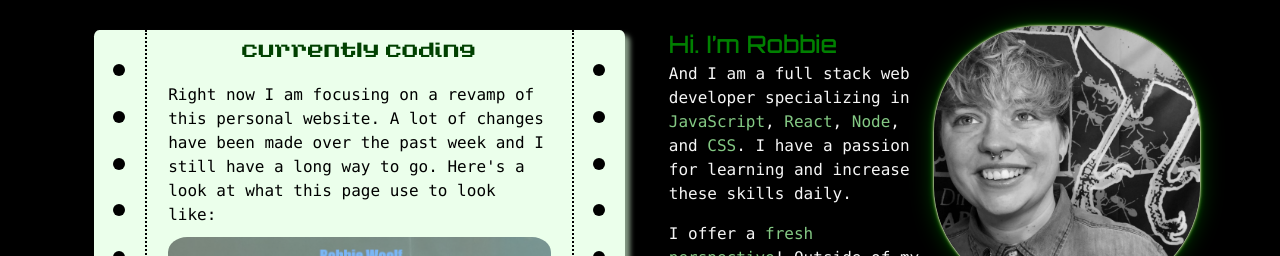
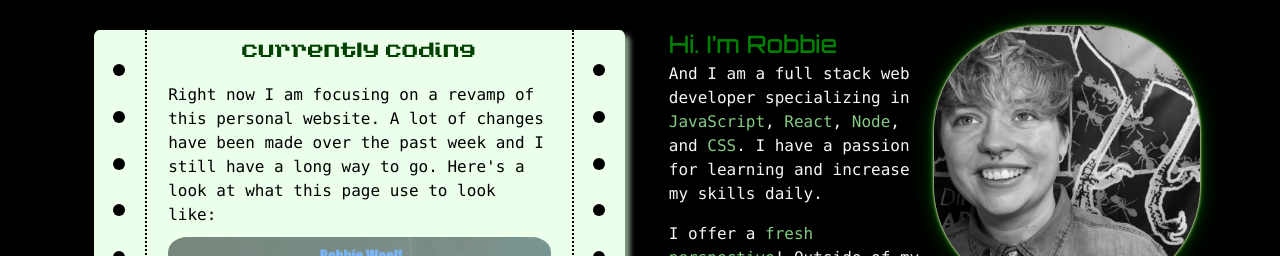
Before and after one commit to robbiemwoolf/website, a React (Create React App) app: page / in a window 1280 px wide. Shown: the part 188-444 px from the top of the page. Built offline with nearby package versions, Linux system fonts and the light colour scheme.

Commit message:
removed unused declared variable: 'event'

```diff
--- a/src/about/About.js
+++ b/src/about/About.js
@@ -5,7 +5,7 @@ export default function About() {
     const additionalBlurb = 'This new design includes: a more responsive layout; a chance to showcase more of my current projects, both large and small; and a few animations.';
     const look = <img className='look' src='/images/previous-website.png' alt='previous website design' ></img>;
 
-    const handleClick = event => {
+    const handleClick = () => {
         const link='https://docs.google.com/document/d/1-wGFZkW04AqZMVYcEb2viZ42Yt3O885TyAj4kvqacaw/edit?usp=sharing'
         const win = window.open(link, '_blank')
         if (win) {
@@ -65,7 +65,7 @@ export default function About() {
                 <div className='about-body'>
                     <header>Hi. I’m Robbie</header>
                     <div className='body'>
-                        <p>And I am a full stack web developer specializing in <span className='spotlight'>JavaScript</span>, <span className='spotlight'>React</span>, <span className='spotlight'>Node</span>, and <span className='spotlight'>CSS</span>. I have a passion for learning and increase these skills daily.</p>
+                        <p>And I am a full stack web developer specializing in <span className='spotlight'>JavaScript</span>, <span className='spotlight'>React</span>, <span className='spotlight'>Node</span>, and <span className='spotlight'>CSS</span>. I have a passion for learning and increase my skills daily.</p>
                         <p>I offer a <span className='spotlight'>fresh perspective</span>! Outside of my technical competencies, my prior welding career gave me experience with detail-oriented builds, keeping client satisfaction a top priority, and managing large-scale projects with tight deadlines.</p>
                         <p>As an advocate for interpersonal community building and awesome websites, I would love to help you with your next project. <span className='resume' alt='Resume' onClick={handleClick} title='Resume'>Reach out</span>!</p>
                     </div>
```
